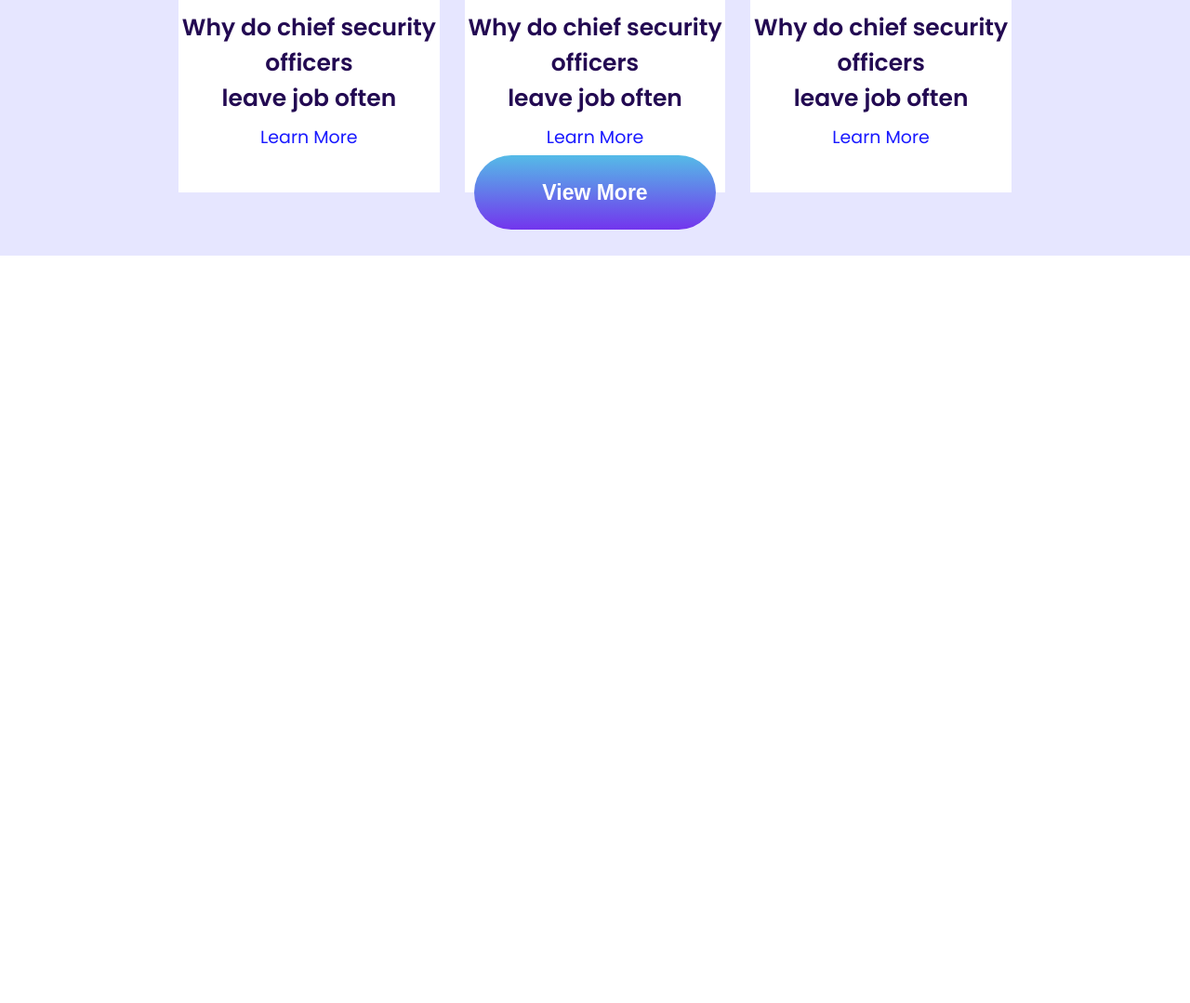
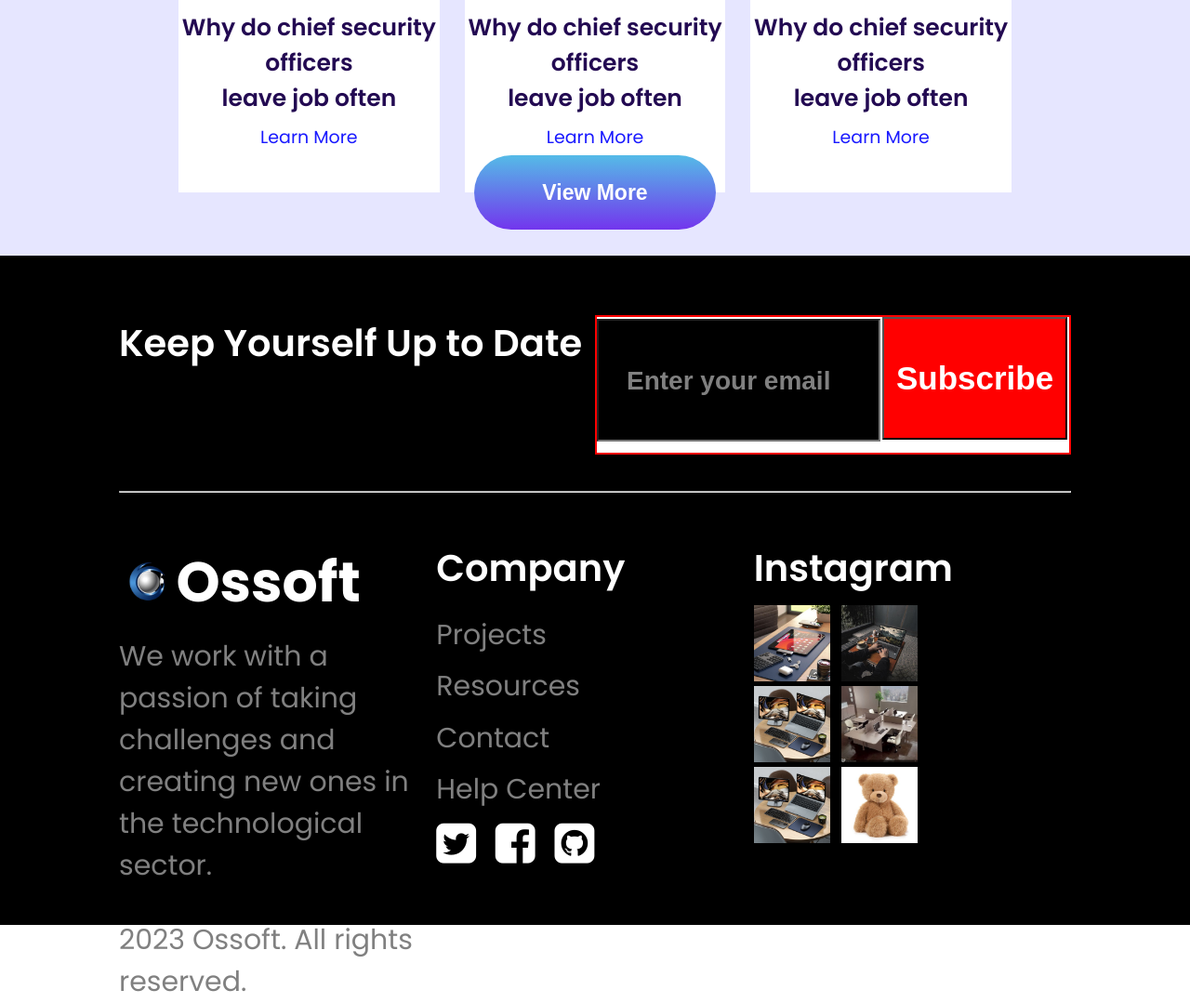
Before and after one commit to Destycoco/ossoft-website, a plain HTML site: page index.html in a window 1280 px wide. Shown: the part 8002-9081 px from the top of the page at 93% size. Before the commit the page ends 8277 px from the top, so only its background shows below. Drawn offline with Linux system fonts and the light colour scheme.

Commit message:
completed the footer section

```diff
--- a/index.html
+++ b/index.html
@@ -215,6 +215,50 @@
 		</div>
 		<button class="btn small">View More</button>
 	</section>
+	<footer class="footer">
+		<div class="footer-top">
+			<h2>Keep Yourself Up to Date</h2>
+			<div class="email-section">
+				<input type="email" id="email-news" placeholder="Enter your email">
+				<button>Subscribe</button>
+			</div>
+		</div>
+		<hr class="footer-line">
+		<div class="footer-bottom">
+			<div class="footer-bottom1">
+				<div>
+					<img src="ossoft-image/logo-ossoft.png" alt="">
+					<h1>Ossoft</h1>
+				</div>
+
+				<p>We work with a passion of taking<br> challenges and creating new ones in<br> the technological sector.</p>
+				<p>2023 Ossoft. All rights reserved.</p>
+			</div>
+			<div class="footer-bottom2">
+				<h2>Company</h2>
+				<ul>
+					<li>Projects</li>
+					<li>Resources</li>
+					<li>Contact</li>
+					<li>Help Center</li>
+				</ul>
+				<i class="fa fa-twitter-square"></i>
+				<i class="fa fa-facebook-square"></i>
+				<i class="fa fa-github-square"></i>
+			</div>
+			<div class="footer-bottom3">
+				<h2>Instagram</h2>
+				<div class="footer-image">
+					<img src="ossoft-image/footer1.jpg" alt="">
+					<img src="ossoft-image/footer2.jpg" alt="">
+					<img src="ossoft-image/footer5.jpg" alt="">
+					<img src="ossoft-image/footer4.jpg" alt="">
+					<img src="ossoft-image/footer5.jpg" alt="">
+					<img src="ossoft-image/footer6.jpg" alt="">
+				</div>
+			</div>
+		</div>
+	</footer>
 
 
 </body>
--- a/styles.css
+++ b/styles.css
@@ -662,3 +662,120 @@ button[class $= "small"]{
 	background: linear-gradient(to top,  hsl(260, 84%, 57%),#55bbe7);
 	border: none;
 }
+footer{
+	height: 90vh;
+	background-color: #000;
+	padding: 5% 0;
+
+}
+.footer-top{
+	display: flex;
+	justify-content: space-between;
+	width: 80%;
+	margin: auto;
+
+}
+.footer-top h2{
+	font-size: 4rem;
+	font-weight: 600;
+	color: #fff;
+}
+.email-section{
+	width: 50%;
+	border: 2px solid red;
+	height: 15rem;
+	background-color: #fff;
+}
+.email-section input{
+	width: 60%;
+	height: 90%;
+	background-color: #000;
+	padding-left: 3rem;
+	color: #fff;
+	font-size: 3rem;
+}
+.email-section input::placeholder{
+	color: grey;
+	font-size: 2.8rem;
+	font-weight: 600;
+}
+.email-section button{
+	width: 39%;
+	height: 90%;
+	background-color: red;
+	font-size: 3.5rem;
+	font-weight: 600;
+	color: #fff;
+	cursor: pointer;
+}
+.footer-line{
+	width: 80%;
+	margin: auto;
+	margin-top: 3%;
+	margin-bottom: 4%;
+}
+.footer-bottom{
+	display: flex;
+	width: 80%;
+	margin: auto;
+}
+.footer-bottom1{
+	flex: 1 1 33%;
+}
+.footer-bottom1 div{
+	display: flex;
+	align-items: center;
+}
+.footer-bottom2{
+	flex: 1 1 33%;
+}
+.footer-bottom3{
+	flex: 1 1 33%;
+}
+.footer-bottom1 img{
+	width: 18%;
+}
+.footer-bottom1 h1{
+	font-size: 6rem;
+	font-weight: 700;
+	color: #fff;
+}
+.footer span, .footer p, .footer li{
+	font-size: 3rem;
+	color: grey
+}
+.footer-bottom1 p:first-of-type{
+	margin-top: 4%;
+	margin-bottom: 10%;
+}
+.footer-bottom2 h2{
+	font-size: 4rem;
+	font-weight: 600;
+	color: #fff;
+	margin-bottom: 6%;
+}
+.footer-bottom2 ul{
+	list-style-type: none;
+}
+.footer-bottom2 li{
+	margin-bottom: 3%;
+}
+.footer-bottom2 i{
+	font-size: 5rem;
+	margin-right: 1.8rem;
+	color: #fff;
+}
+.footer-bottom3 h2{
+	font-size: 4rem;
+	color: #fff;
+	font-weight: 600;
+	margin-bottom: 3%;
+}
+.footer-image{
+	width: 80%;
+}
+.footer-image img{
+	width: 30%;
+	height: 20%;
+	margin-right: 1rem;
+}
```
